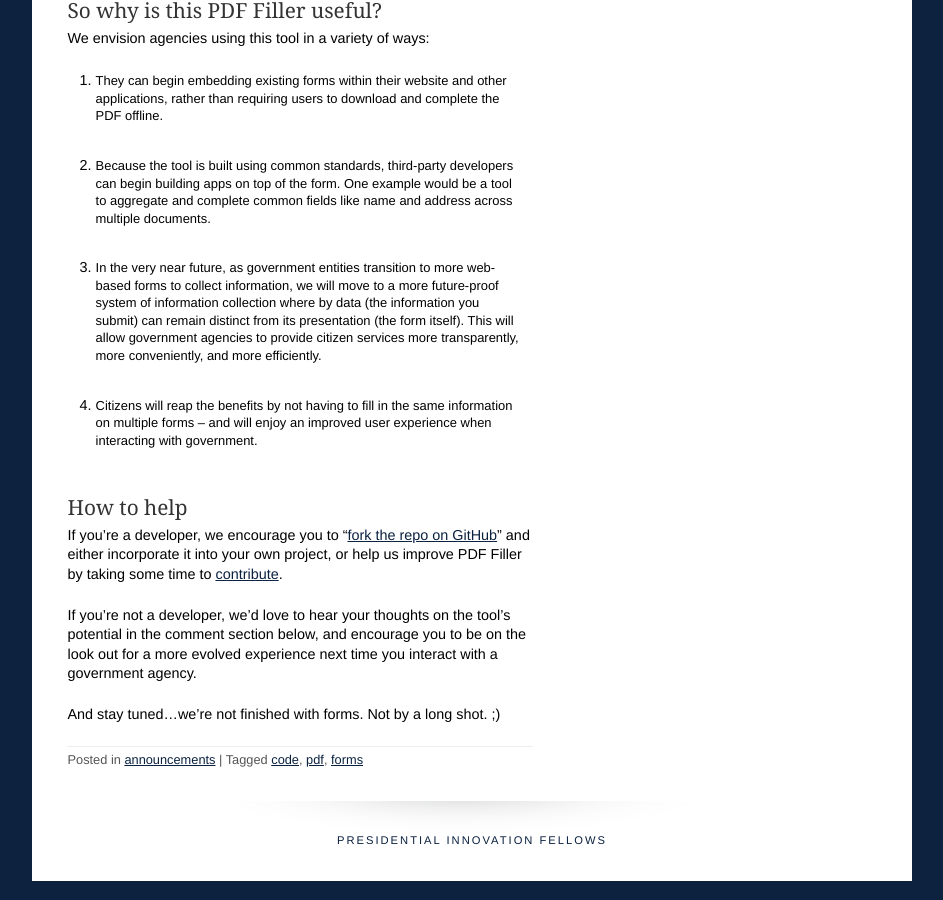
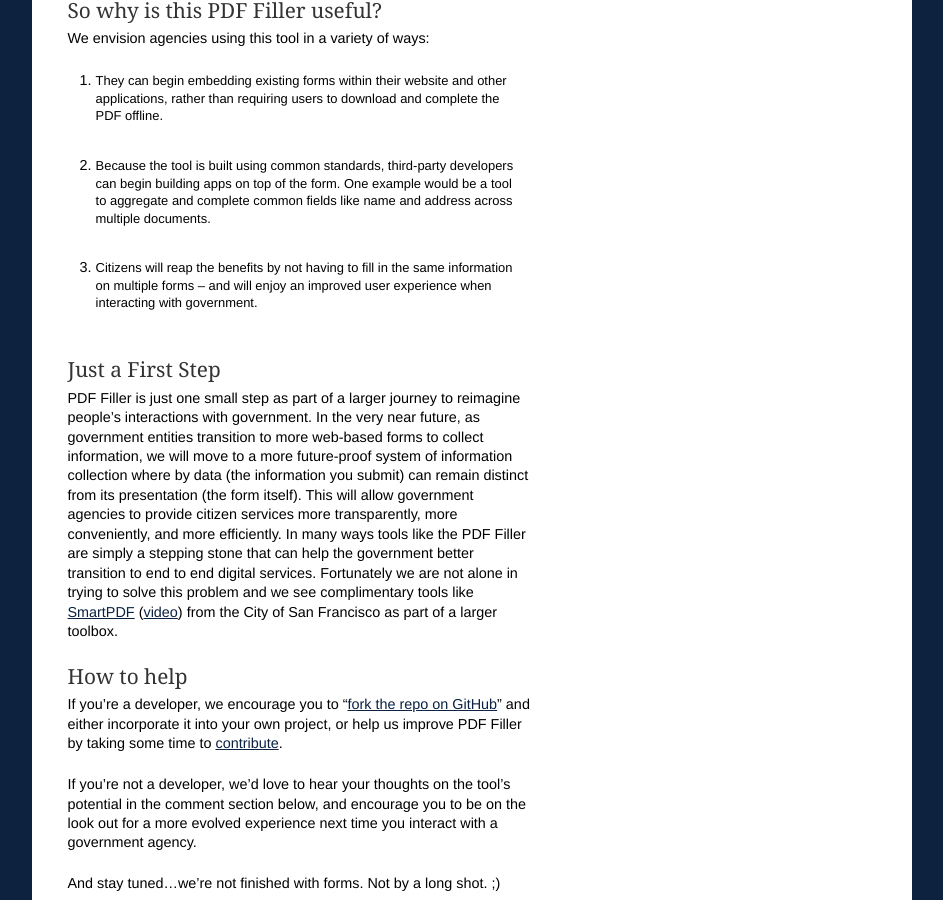
Before and after one commit to presidential-innovation-fellows/mygov, a Jekyll site: the page built from _posts/2012-10-09-government-forms-just-got-an-upgrade.md, in a window 1280 px wide and 900 px high, scrolled down 1244 px. Shown: the whole window, without its empty margins (168-1111 px from the left). Built offline with Jekyll 4.4.1, drawn with Linux system fonts in a browser that asks for light colours; nearby versions of some CDN libraries; comment, search, counter and statistics services are not loaded.

Commit message:
Update _posts/2012-10-09-government-forms-just-got-an-upgrade.md
broke out the future context setting as a separate section

```diff
--- a/_posts/2012-10-09-government-forms-just-got-an-upgrade.md
+++ b/_posts/2012-10-09-government-forms-just-got-an-upgrade.md
@@ -43,9 +43,11 @@ We envision agencies using this tool in a variety of ways:
 
 2. Because the tool is built using common standards, third-party developers can begin building apps on top of the form. One example would be a tool to aggregate and complete common fields like name and address across multiple documents.
 
-3. In the very near future, as government entities transition to more web-based forms to collect information, we will move to a more future-proof system of information collection where by data (the information you submit) can remain distinct from its presentation (the form itself). This will allow government agencies to provide citizen services more transparently, more conveniently, and more efficiently.
+3. Citizens will reap the benefits by not having to fill in the same information on multiple forms -- and will enjoy an improved user experience when interacting with government.
 
-4. Citizens will reap the benefits by not having to fill in the same information on multiple forms -- and will enjoy an improved user experience when interacting with government.
+### Just a First Step
+
+PDF Filler is just one small step as part of a larger journey to reimagine people's interactions with government.  In the very near future, as government entities transition to more web-based forms to collect information, we will move to a more future-proof system of information collection where by data (the information you submit) can remain distinct from its presentation (the form itself). This will allow government agencies to provide citizen services more transparently, more conveniently, and more efficiently. In many ways tools like the PDF Filler are simply a stepping stone that can help the government better transition to end to end digital services. Fortunately we are not alone in trying to solve this problem and we see complimentary tools like [SmartPDF](https://github.com/SFgov/smartPDF/) ([video](http://www.youtube.com/watch?v=sTmm0U6-Ekw)) from the City of San Francisco as part of a larger toolbox.
 
 ### How to help
 
```
